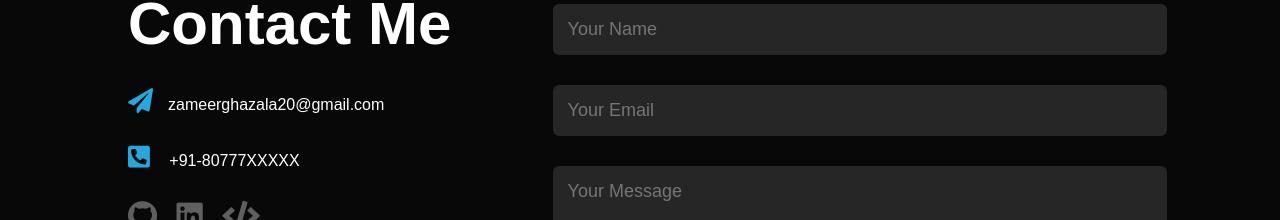
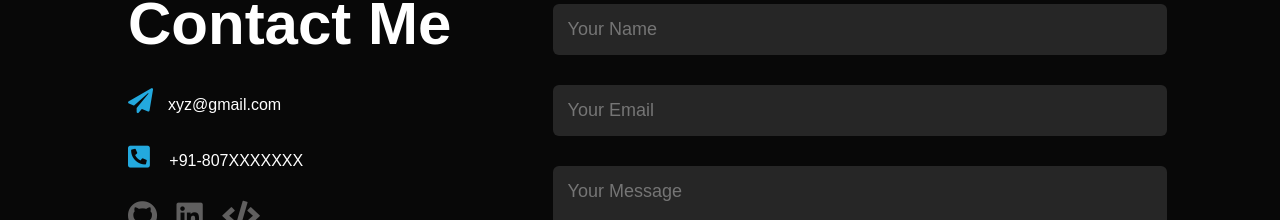
Before and after one commit to ghazalazameer/StellarShowcase, a plain HTML site: page index.html in a window 1280 px wide. Shown: the part 2436-2656 px from the top of the page. Drawn offline with Linux system fonts and the light colour scheme.

Commit message:
updated: contact form

```diff
--- a/index.html
+++ b/index.html
@@ -210,8 +210,8 @@ experience with a focus on userinterface and user experience.
             <div class="row">
                 <div class="contact-left">
                     <h1 class="sub-title">Contact Me</h1>
-                    <p><i class="fas fa-paper-plane"></i>zameerghazala20@gmail.com</p>
-                    <p><i class="fas fa-phone-square-alt"></i> +91-80777XXXXX</p>
+                    <p><i class="fas fa-paper-plane"></i>xyz@gmail.com</p>
+                    <p><i class="fas fa-phone-square-alt"></i> +91-807XXXXXXX</p>
                     <div class="social-icons">
                         <a title="GitHub" href="https://github.com/ghazalazameer"><i class="fab fa-github"></i>
                         </a>
```
Also changed, not shown: 1 other file.
